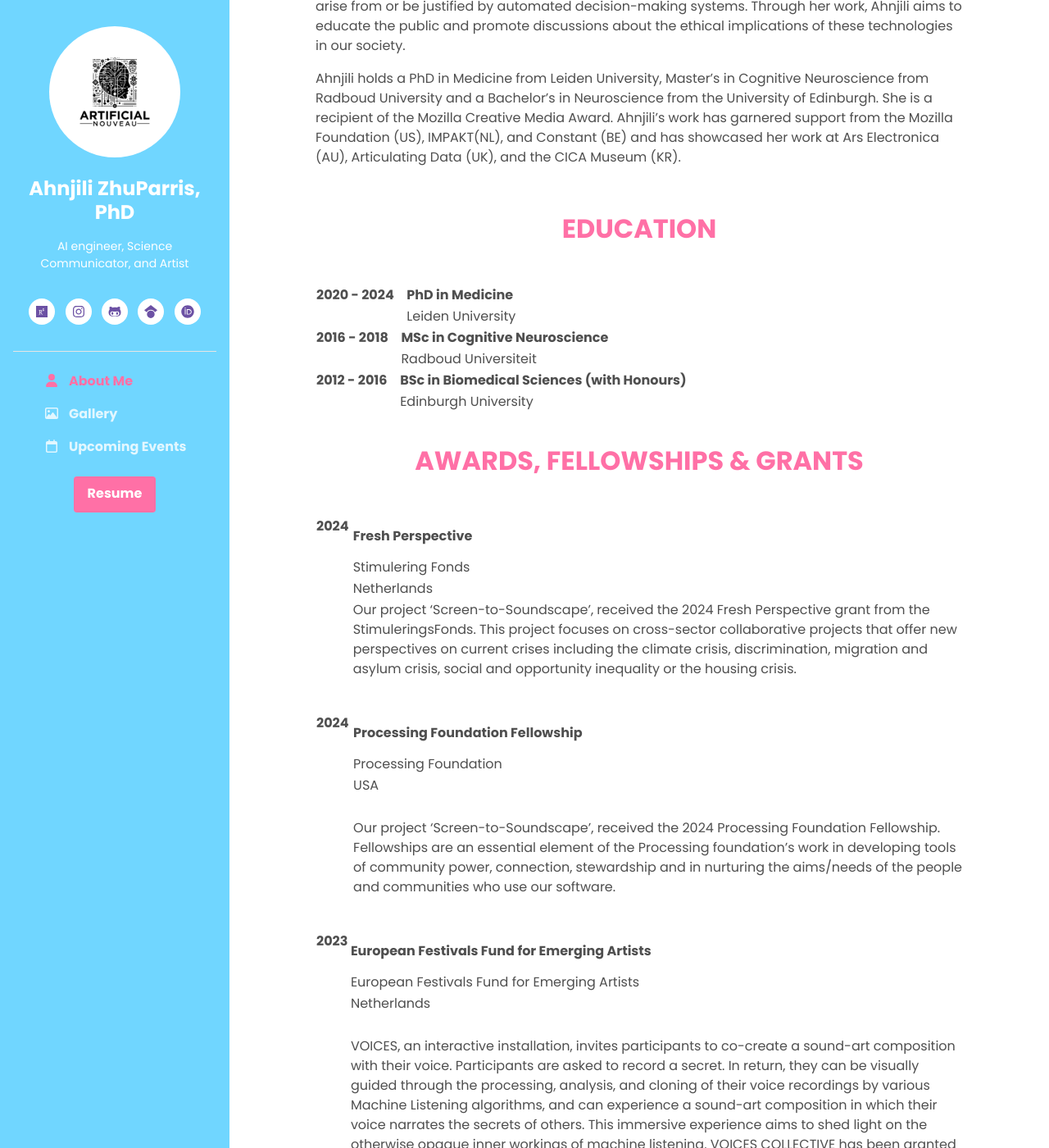
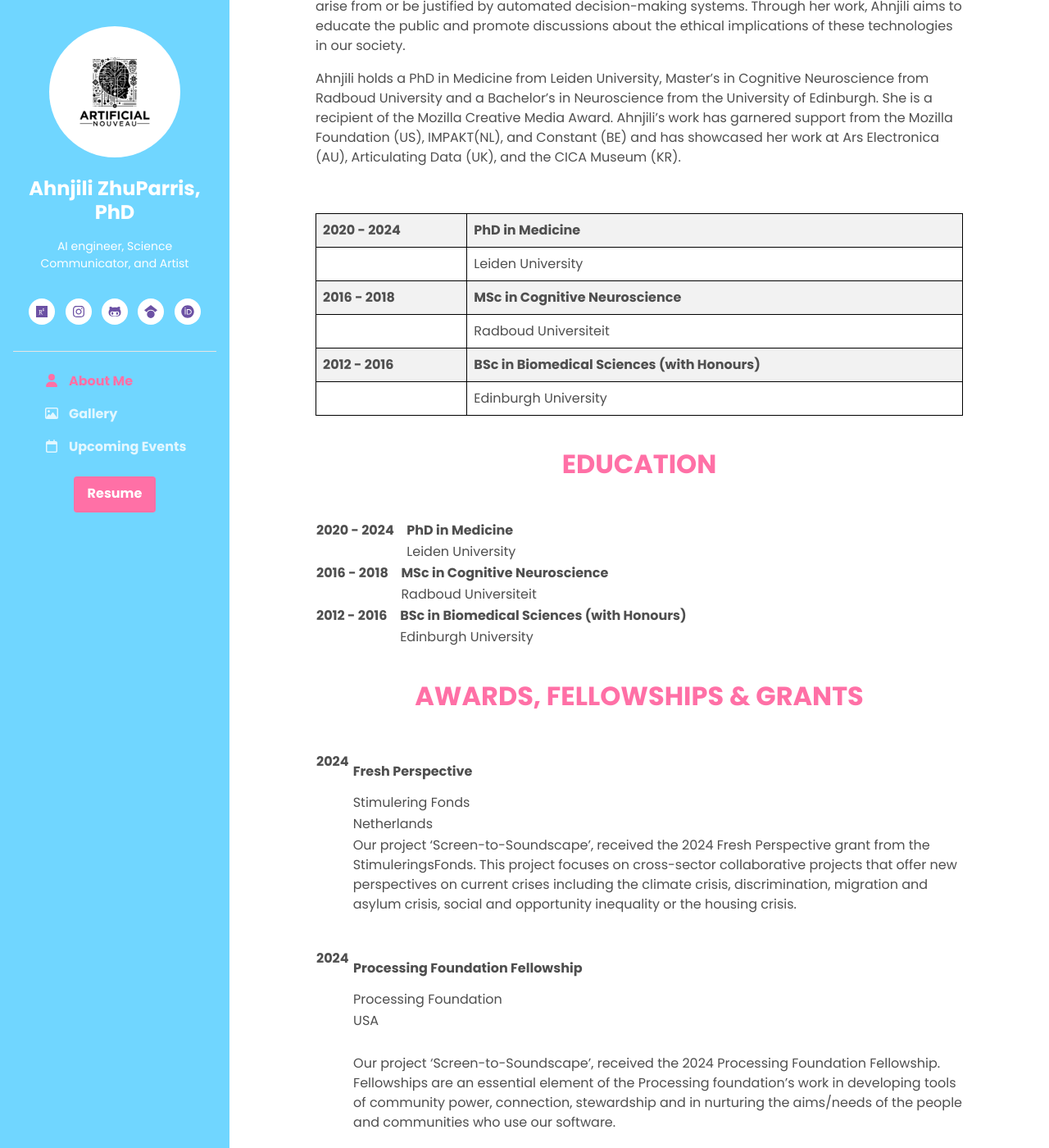
Before and after one commit to Muhammad-Sultan/muhammad-sultan.github.io, a Jekyll site: the page built from _pages/index.md, in a window 1280 px wide and 1400 px high, scrolled down 242 px. Shown: the whole window at 82% size. Built offline with Jekyll 4.4.1, drawn with Linux system fonts in a browser that asks for light colours.

Commit message:
Update index.md

```diff
--- a/_pages/index.md
+++ b/_pages/index.md
@@ -23,6 +23,49 @@
 
 Ahnjili holds a PhD in Medicine from Leiden University, Master’s in Cognitive Neuroscience from Radboud University and a Bachelor's in Neuroscience from the University of Edinburgh. She is a recipient of the Mozilla Creative Media Award. Ahnjili’s work has garnered support from the Mozilla Foundation (US), IMPAKT(NL), and Constant (BE) and has showcased her work at Ars Electronica (AU), Articulating Data (UK), and the CICA Museum (KR).
 
+<br>
+
+<style>
+  .custom-table {
+    width: 100%;
+    border-collapse: collapse;
+  }
+  .custom-table th, .custom-table td {
+    border: 1px solid black;
+    padding: 8px;
+    text-align: left;
+  }
+  .custom-table th {
+    background-color: #f2f2f2;
+  }
+</style>
+
+<table class="custom-table">
+  <tr>
+    <th>2020 - 2024</th>
+    <th>PhD in Medicine</th>
+  </tr>
+  <tr>
+    <td></td>
+    <td>Leiden University</td>
+  </tr>
+  <tr>
+    <th>2016 - 2018</th>
+    <th>MSc in Cognitive Neuroscience</th>
+  </tr>
+  <tr>
+    <td></td>
+    <td>Radboud Universiteit</td>
+  </tr>
+  <tr>
+    <th>2012 - 2016</th>
+    <th>BSc in Biomedical Sciences (with Honours)</th>
+  </tr>
+  <tr>
+    <td></td>
+    <td>Edinburgh University</td>
+  </tr>
+</table>
 <br>
 ## EDUCATION
 <br>
```
